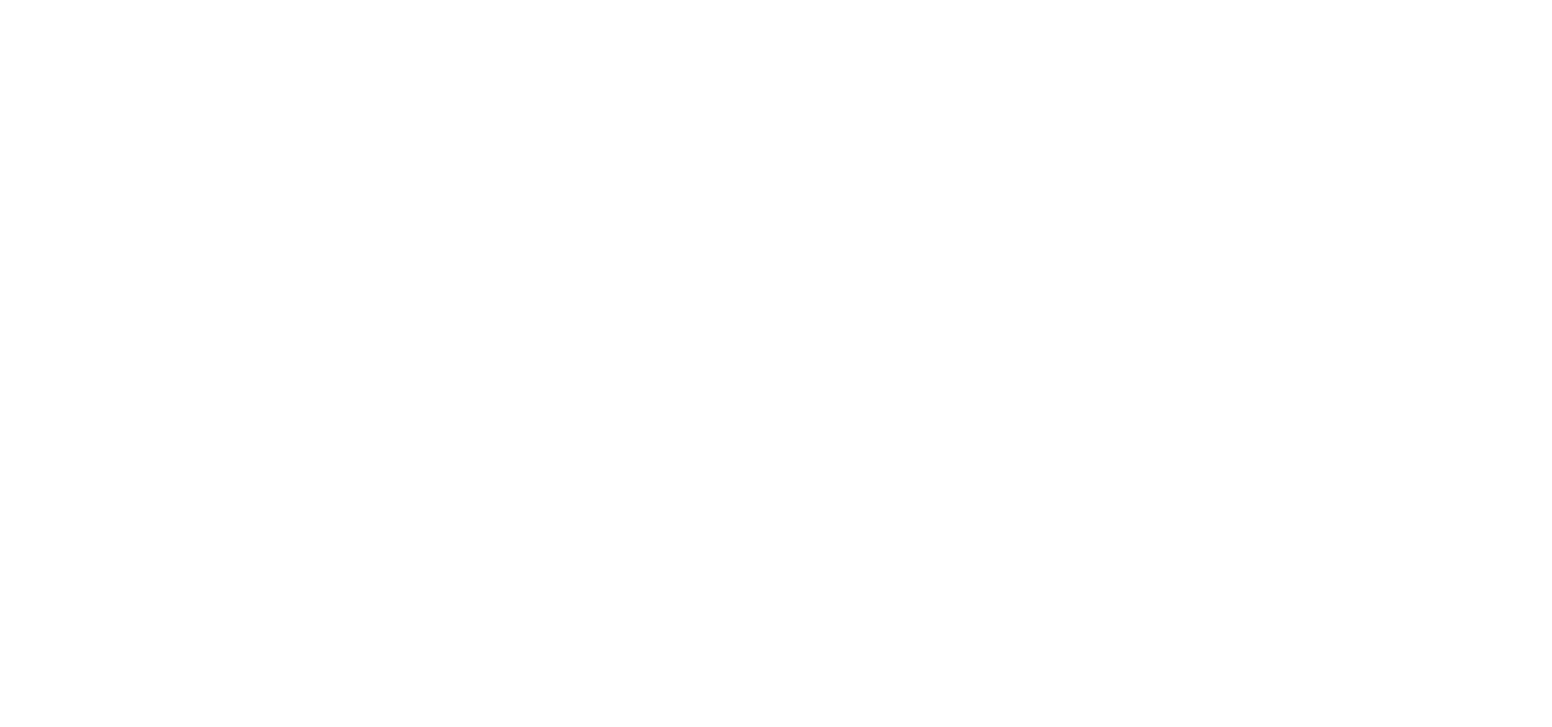
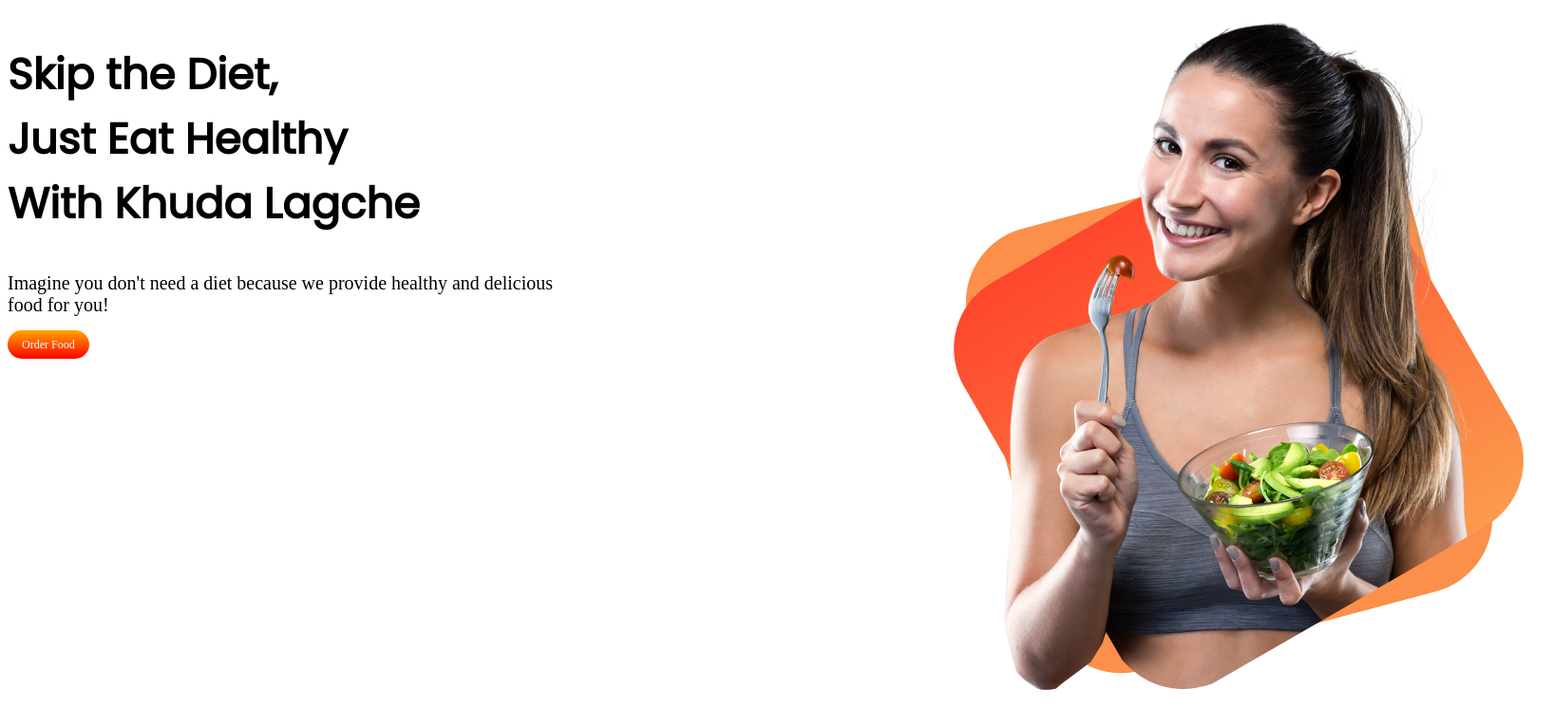
Before and after one commit to dihanalabdulla/FoodHunt, a plain HTML site: page index.html in a window 1280 px wide. Shown: the whole page at 95% size, 1634 px wide, since content can reach past the window. Drawn offline with Linux system fonts and the light colour scheme.

Commit message:
first add

```diff
--- a/index.html
+++ b/index.html
@@ -7,10 +7,34 @@
     <meta name="viewport" content="width=device-width, initial-scale=1.0">
     <title>Khuda Lagche?</title>
     <link rel="stylesheet" href="style.css">
+
+    <link rel="preconnect" href="https://fonts.googleapis.com">
+    <link rel="preconnect" href="https://fonts.gstatic.com" crossorigin>
+    <link href="https://fonts.googleapis.com/css2?family=Poppins&display=swap" rel="stylesheet">
+
+
+
 </head>
 
 <body>
 
+    <section class="flex-container">
+        <div class="half-width">
+            <h1 class="big-size">Skip the Diet,<br>
+                Just Eat Healthy
+                <br> With Khuda Lagche
+            </h1>
+            <p class="about">
+                Imagine you don't need a diet because we provide healthy and delicious food for you!
+            </p>
+            <a class="order-button" href="https://www.youtube.com/watch?v=rIF_wLXOyP0"> Order Food</a>
+        </div>
+        <div class="half-width">
+            <img src="images/female/Group 8425.png" alt="">
+        </div>
+    </section>
+
+
 </body>
 
 </html>
--- a/style.css
+++ b/style.css
@@ -0,0 +1,23 @@
+.big-size{
+    font-size: 45px;
+    font-family: 'Poppins', sans-serif;
+}
+.about{
+    font-size: 20px;
+}
+.flex-container{
+    display: flex;
+
+}
+.half-width img{
+    padding-left: 55%;
+    display: 80%;
+}
+.order-button{
+    font-size: 12px;
+    color: white;
+    text-decoration: none;
+    background-image: linear-gradient(orange, red);
+    padding: 8px 15px;
+    border-radius: 35px;
+}
```
Also changed, not shown: 1 other file.
